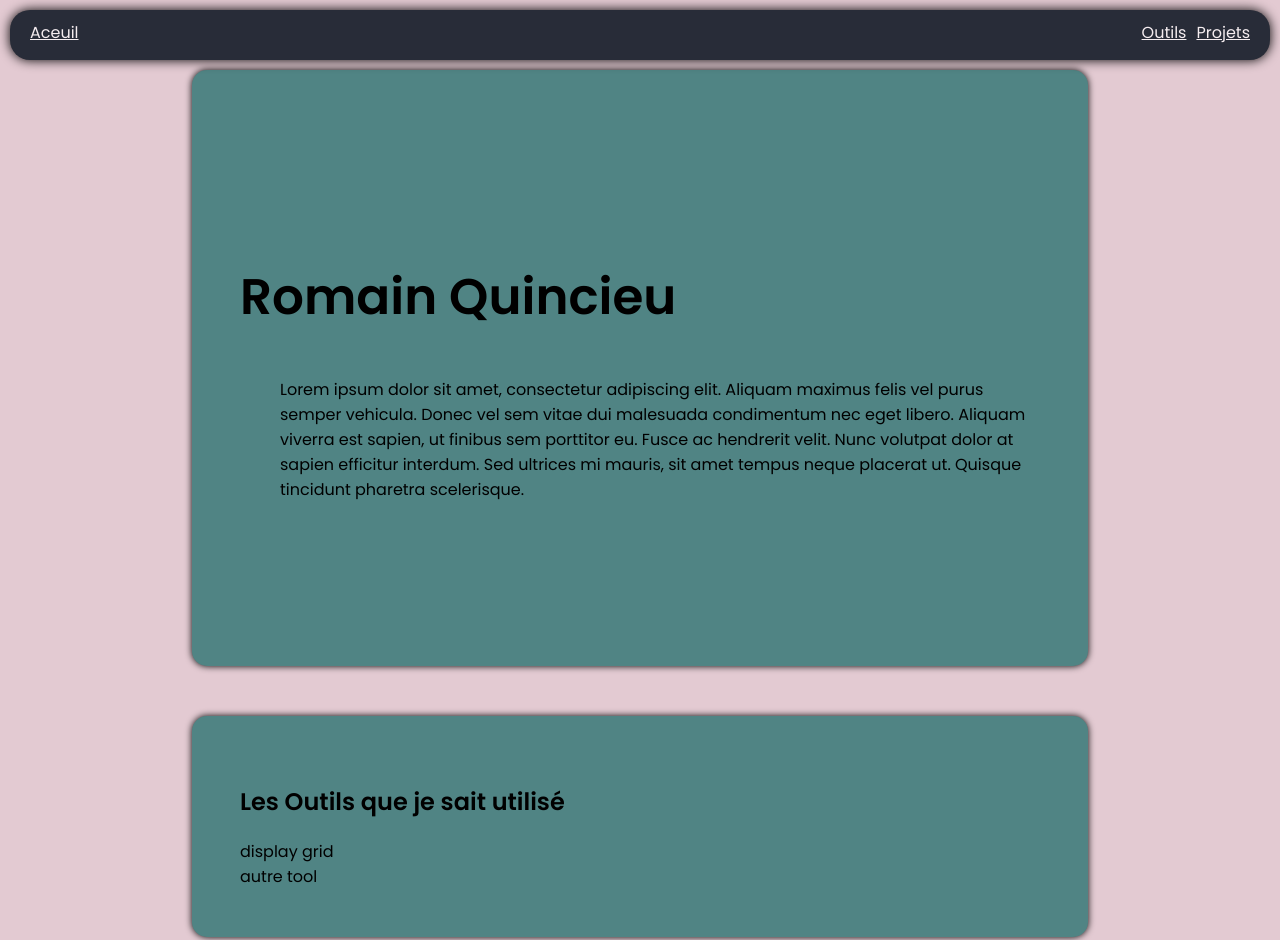
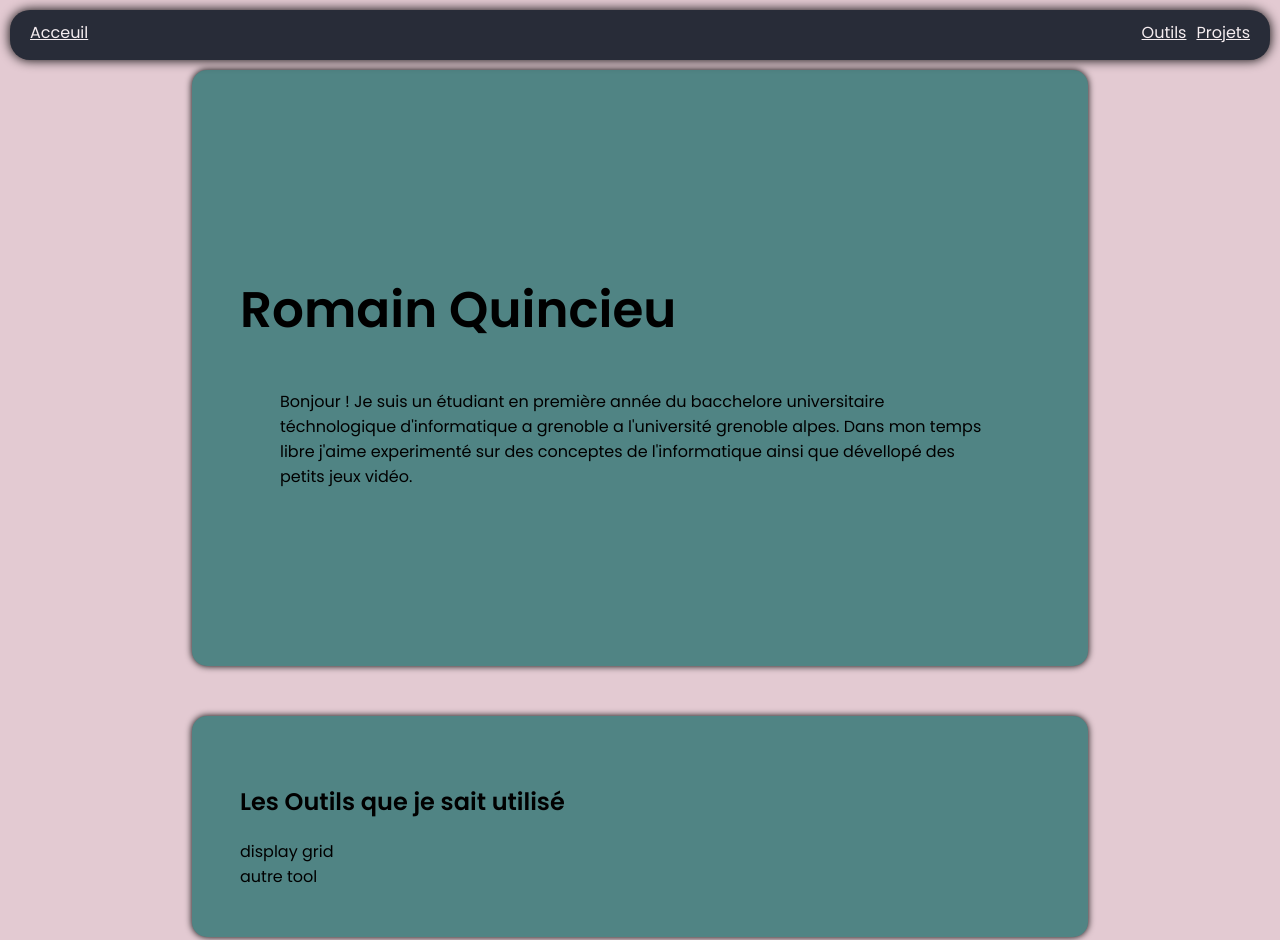
Before and after one commit to Paspatate/portfolio, a plain HTML site: page index.html in a window 1280 px wide. Shown: the top 940 px of the page. Drawn offline with Linux system fonts and the light colour scheme.

Commit message:
présentation + tweak presentation

```diff
--- a/index.css
+++ b/index.css
@@ -12,6 +12,7 @@
 
 .presentation > div > div {
     padding-left: 5%;
+    padding-right: 5%;
 }
 
 .tool {
--- a/index.html
+++ b/index.html
@@ -10,7 +10,7 @@
     <header>
         <nav>
             <a href="index.html">
-                Aceuil
+                Acceuil
             </a>
             <a href="#tool">
                 Outils
@@ -25,7 +25,9 @@
             <div>
                 <h1>Romain Quincieu</h1>
                 <div>
-                    <p>Lorem ipsum dolor sit amet, consectetur adipiscing elit. Aliquam maximus felis vel purus semper vehicula. Donec vel sem vitae dui malesuada condimentum nec eget libero. Aliquam viverra est sapien, ut finibus sem porttitor eu. Fusce ac hendrerit velit. Nunc volutpat dolor at sapien efficitur interdum. Sed ultrices mi mauris, sit amet tempus neque placerat ut. Quisque tincidunt pharetra scelerisque. </p>
+                    <p>
+                        Bonjour ! Je suis un étudiant en première année du bacchelore universitaire téchnologique d'informatique a grenoble a l'université grenoble alpes. Dans mon temps libre j'aime experimenté sur des conceptes de l'informatique ainsi que dévellopé des petits jeux vidéo.
+                    </p>
                 </div>
             </div>
         </section>
```
